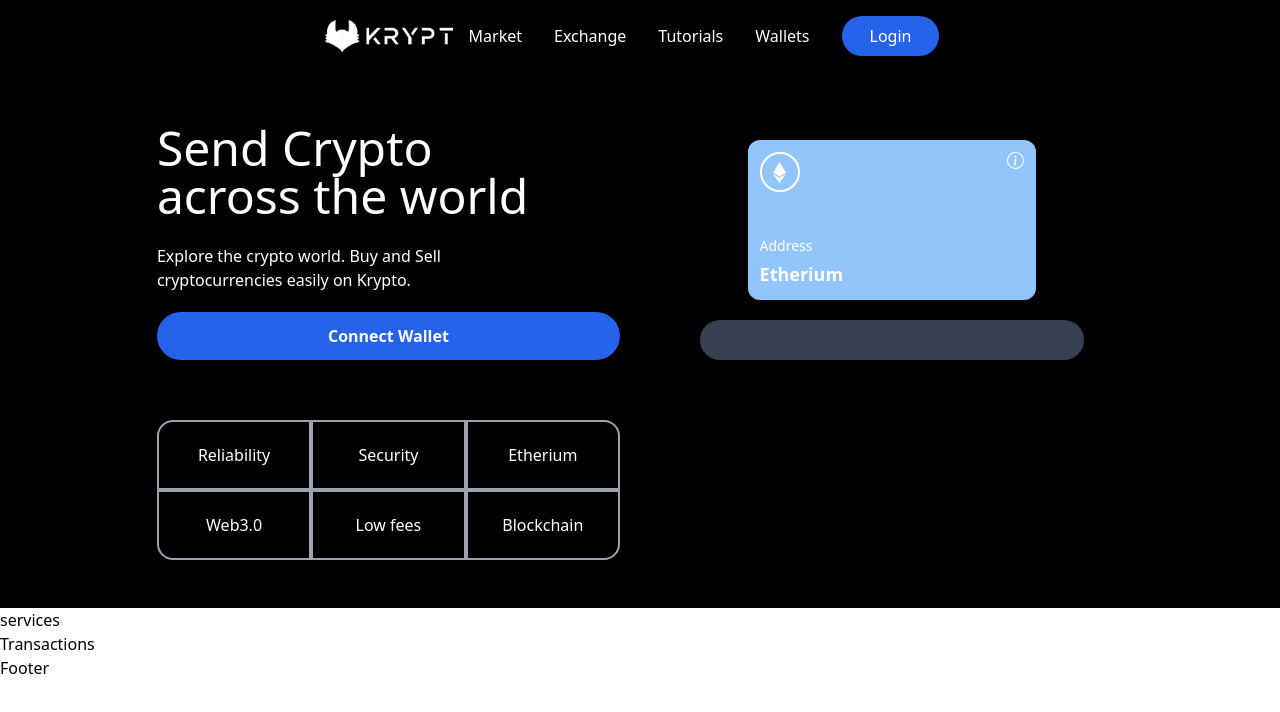
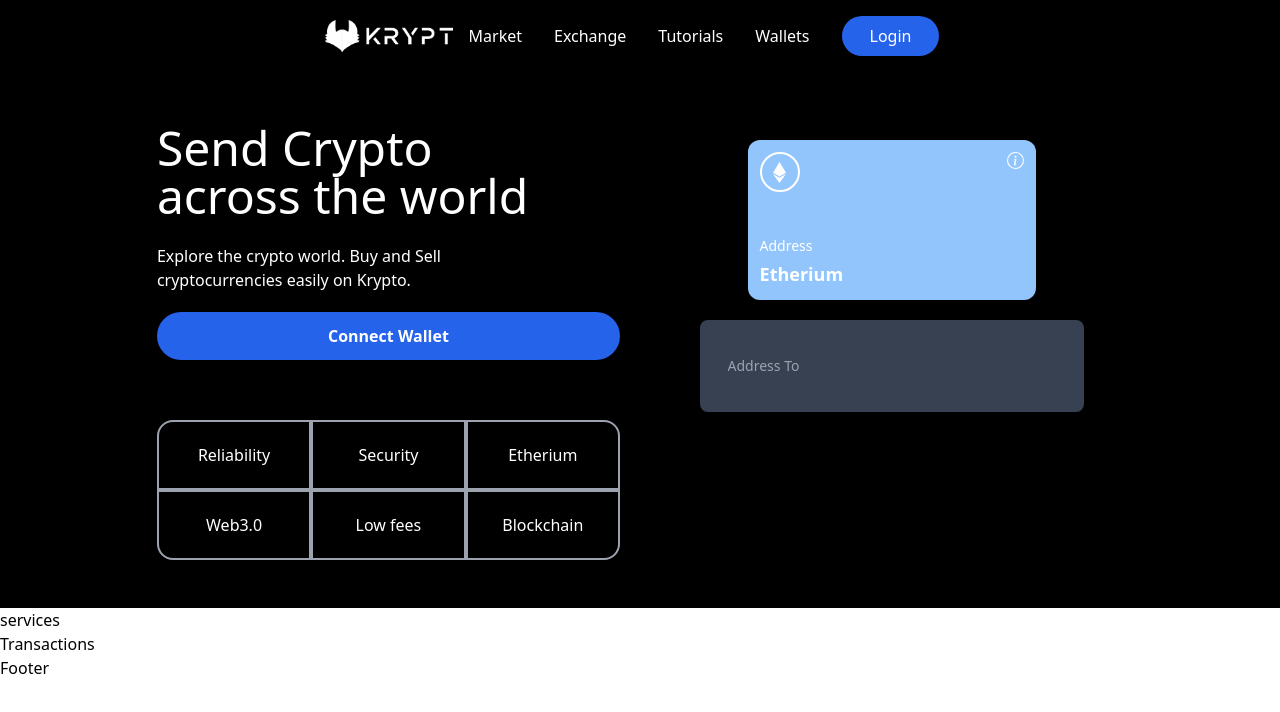
Before and after one commit to Mugisha-isaac/web3.0, a React (Vite) app: page / in a window 1280 px wide. Shown: the top 712 px of the page. Built offline with nearby package versions, Linux system fonts and the light colour scheme.

Commit message:
[feat: Welcome.jsx] adding message box

```diff
--- a/components/Welcome.jsx
+++ b/components/Welcome.jsx
@@ -6,6 +6,18 @@
 
 const commonStyles =
   "sm:px-0 px-2 sm:min-w-[120px] flex justify-center items-center border-2 border-gray-400  text-white";
+
+const Input = ({ placeholder, name, type, value, handleChange }) => (
+  <input
+    placeholder={placeholder}
+    type={type}
+    name={name}
+    value={value}
+    handleChange={(e) => handleChange(e, name)}
+    step="0.0001"
+    className="my-2 w-full rounded-sm p-2 outline-none bg-transparent text-white border-none text-sm bg-gray-700"
+  />
+);
 
 const Welcome = () => {
   const connectWallet = () => {};
@@ -72,18 +84,21 @@
                 <BsInfoCircle fontSize={17} color="#fff" />
               </div>
               <div>
-                 <p className="text-white font-light text-sm">
-                     Address
-                 </p>
-                 <p className="text-white font-semibold text-lg mt-1">
-                     Etherium
-                 </p>
+                <p className="text-white font-light text-sm">Address</p>
+                <p className="text-white font-semibold text-lg mt-1">
+                  Etherium
+                </p>
               </div>
             </div>
           </div>
-              <div className="p-5 sm:w-96 w-full flex flex-col justify-start items-center bg-gray-700 rounded-full">
-
-              </div>
+          <div className="p-5 sm:w-96 w-full flex flex-col justify-start items-center bg-gray-700 rounded-lg">
+            <Input
+              placeholder="Address To"
+              name="addressTo"
+              type="text"
+              handleChange={() => {}}
+            />
+          </div>
         </div>
       </div>
     </div>
```
